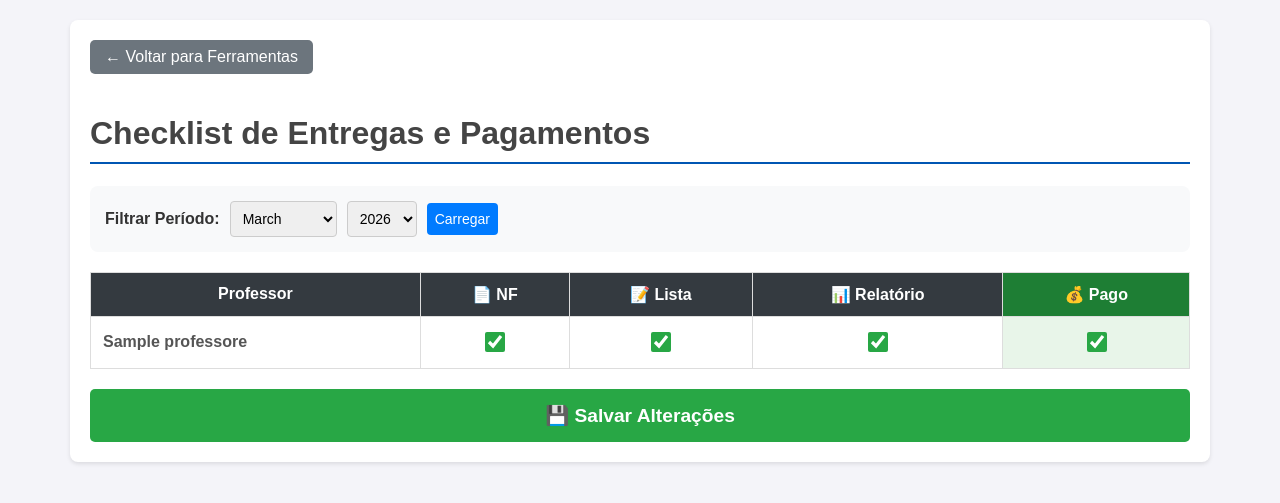
After one commit to TailorKz/Projeto_Gestao_Professores, a Flask app: page /ferramentas/checklist in a window 1280 px wide. The commit adds this page. Shown: the top 503 px of the page. Run offline with Flask 3, Linux system fonts and the light colour scheme; a database or web service that is not in the repository returns one stand-in record (values such as "Sample title"); parts of the project's set-up code (start-up, migrations or seed data) failed here and were passed over; some libraries are stand-ins or nearby versions.

Commit message:
criação da ferramenta de checklist

```diff
--- a/app.py
+++ b/app.py
@@ -972,7 +972,93 @@ def salvar_lote_ginasio():
     db.close()
     conn.close()
     return jsonify({'status': 'sucesso'})
+# --- ROTA DO CHECKLIST MENSAL ---
+@app.route('/ferramentas/checklist')
+def checklist_mensal():
+    # 1. Pega mês e ano da URL ou usa o atual
+    hoje = datetime.date.today()
+    ano = request.args.get('ano', type=int, default=hoje.year)
+    mes = request.args.get('mes', type=int, default=hoje.month)
 
+    conn, db = get_db()
+
+    # 2. Busca todos os professores ativos (ordenados por nome)
+    db.execute("SELECT id, nome, categoria FROM professores ORDER BY nome")
+    professores = db.fetchall()
+
+    # 3. Busca o checklist salvo para esse mês/ano
+    db.execute(
+        "SELECT * FROM checklist_mensal WHERE mes = %s AND ano = %s",
+        (mes, ano)
+    )
+    checklist_db = db.fetchall()
+
+    # Transforma em um dicionário para fácil acesso: { professor_id: {dados...} }
+    checklist_map = {item['professor_id']: item for item in checklist_db}
+
+    db.close()
+    conn.close()
+
+    # 4. Monta a lista final combinando Professor + Status
+    lista_professores = []
+    for prof in professores:
+        # Pega os dados salvos ou cria um padrão "Falso" se não existir ainda
+        dados_salvos = checklist_map.get(prof['id'], {})
+
+        lista_professores.append({
+            'id': prof['id'],
+            'nome': prof['nome'],
+            'categoria': prof['categoria'],
+            'nf_ok': dados_salvos.get('nf_ok', False),
+            'lista_ok': dados_salvos.get('lista_ok', False),
+            'relatorio_ok': dados_salvos.get('relatorio_ok', False),
+            'pago_ok': dados_salvos.get('pago_ok', False)
+        })
+
+    meses = [(m, datetime.date(2000, m, 1).strftime('%B').capitalize()) for m in range(1, 13)]
+
+    return render_template(
+        'checklist.html',
+        professores=lista_professores,
+        anos=[hoje.year-1, hoje.year, hoje.year+1],
+        meses=meses,
+        ano_selecionado=ano,
+        mes_selecionado=mes
+    )
+
+@app.route('/api/checklist/salvar', methods=['POST'])
+def salvar_checklist():
+    dados = request.get_json()
+    ano = dados.get('ano')
+    mes = dados.get('mes')
+    itens = dados.get('itens', []) # Lista com os status de cada professor
+
+    conn, db = get_db()
+
+    for item in itens:
+        prof_id = item['professor_id']
+        nf = item['nf']
+        lista = item['lista']
+        relatorio = item['relatorio']
+        pago = item['pago']
+
+        # Salva ou Atualiza (Upsert)
+        db.execute('''
+            INSERT INTO checklist_mensal (professor_id, mes, ano, nf_ok, lista_ok, relatorio_ok, pago_ok)
+            VALUES (%s, %s, %s, %s, %s, %s, %s)
+            ON CONFLICT (professor_id, mes, ano)
+            DO UPDATE SET
+                nf_ok = EXCLUDED.nf_ok,
+                lista_ok = EXCLUDED.lista_ok,
+                relatorio_ok = EXCLUDED.relatorio_ok,
+                pago_ok = EXCLUDED.pago_ok
+        ''', (prof_id, mes, ano, nf, lista, relatorio, pago))
+
+    conn.commit()
+    db.close()
+    conn.close()
+
+    return jsonify({'status': 'sucesso'})
 if __name__ == '__main__':
     if not os.path.exists(UPLOAD_FOLDER):
         os.makedirs(UPLOAD_FOLDER)
--- a/database.py
+++ b/database.py
@@ -18,6 +18,19 @@ def criar_tabelas():
             CREATE TABLE IF NOT EXISTS professores (
                 id SERIAL PRIMARY KEY, nome TEXT NOT NULL, categoria TEXT NOT NULL,
                 cpf TEXT, cnpj TEXT, dados_bancarios TEXT
+            );
+            -- TABELA DE CHECKLIST MENSAL (NOVA)
+            CREATE TABLE IF NOT EXISTS checklist_mensal (
+                id SERIAL PRIMARY KEY,
+                professor_id INTEGER NOT NULL,
+                mes INTEGER NOT NULL,
+                ano INTEGER NOT NULL,
+                nf_ok BOOLEAN DEFAULT FALSE,
+                lista_ok BOOLEAN DEFAULT FALSE,
+                relatorio_ok BOOLEAN DEFAULT FALSE,
+                pago_ok BOOLEAN DEFAULT FALSE,
+                UNIQUE(professor_id, mes, ano),
+                FOREIGN KEY (professor_id) REFERENCES professores (id) ON DELETE CASCADE
             );
 
             -- TABELA DOCUMENTOS ATUALIZADA (Nova versão simplificada)
--- /dev/null
+++ b/templates/checklist.html
@@ -0,0 +1,133 @@
+<!DOCTYPE html>
+<html lang="pt-br">
+<head>
+    <meta charset="UTF-8">
+    <title>Checklist de Entregas</title>
+    <link rel="icon" href="{{ url_for('static', filename='logo.ico') }}">
+    <style>
+        body { font-family: Arial, sans-serif; background-color: #f4f4f9; color: #333; margin: 0; padding: 20px; }
+        .container { max-width: 1100px; margin: auto; background: white; padding: 20px; border-radius: 8px; box-shadow: 0 2px 4px rgba(0,0,0,0.1); }
+        h1 { color: #444; border-bottom: 2px solid #0056b3; padding-bottom: 10px; }
+        .back-link { display: inline-block; margin-bottom: 20px; padding: 8px 15px; background-color: #6c757d; color: white; text-decoration: none; border-radius: 5px; }
+
+        .filter-bar { background: #f8f9fa; padding: 15px; border-radius: 8px; margin-bottom: 20px; display: flex; gap: 10px; align-items: center; }
+        select, button.filter-btn { padding: 8px; border-radius: 4px; border: 1px solid #ccc; font-size: 14px; }
+        button.filter-btn { background-color: #007bff; color: white; border: none; cursor: pointer; }
+
+        table { width: 100%; border-collapse: collapse; margin-top: 10px; }
+        th, td { border: 1px solid #ddd; padding: 12px; text-align: center; }
+        th { background-color: #343a40; color: white; }
+        td.nome-prof { text-align: left; font-weight: bold; color: #555; }
+        tr:nth-child(even) { background-color: #f2f2f2; }
+
+        /* Checkboxes maiores */
+        input[type="checkbox"] { width: 20px; height: 20px; cursor: pointer; accent-color: #28a745; }
+
+        .btn-salvar {
+            background-color: #28a745; color: white; font-size: 1.2em; font-weight: bold;
+            width: 100%; margin-top: 20px; padding: 15px; border: none; border-radius: 5px; cursor: pointer;
+            transition: background 0.3s;
+        }
+        .btn-salvar:hover { background-color: #218838; }
+
+        .badge { font-size: 0.8em; padding: 2px 6px; border-radius: 4px; color: white; margin-left: 5px; }
+        .badge-cultura { background-color: #17a2b8; }
+        .badge-esporte { background-color: #ffc107; color: black; }
+    </style>
+</head>
+<body>
+    <div class="container">
+        <a href="{{ url_for('ferramentas_pdf') }}" class="back-link">&larr; Voltar para Ferramentas</a>
+        <h1>Checklist de Entregas e Pagamentos</h1>
+
+        <form class="filter-bar" method="get">
+            <label><strong>Filtrar Período:</strong></label>
+            <select name="mes">
+                {% for num, nome in meses %}
+                <option value="{{ num }}" {% if num == mes_selecionado %}selected{% endif %}>{{ nome }}</option>
+                {% endfor %}
+            </select>
+            <select name="ano">
+                {% for y in anos %}
+                <option value="{{ y }}" {% if y == ano_selecionado %}selected{% endif %}>{{ y }}</option>
+                {% endfor %}
+            </select>
+            <button type="submit" class="filter-btn">Carregar</button>
+        </form>
+
+        <table>
+            <thead>
+                <tr>
+                    <th style="width: 30%;">Professor</th>
+                    <th title="Nota Fiscal">📄 NF</th>
+                    <th title="Lista de Presença">📝 Lista</th>
+                    <th title="Relatório Mensal">📊 Relatório</th>
+                    <th title="Pagamento Realizado" style="background-color: #1e7e34;">💰 Pago</th>
+                </tr>
+            </thead>
+            <tbody>
+                {% for p in professores %}
+                <tr class="linha-prof" data-id="{{ p.id }}">
+                    <td class="nome-prof">
+                        {{ p.nome }}
+                        <span class="badge badge-{{ p.categoria|lower }}">{{ p.categoria }}</span>
+                    </td>
+                    <td><input type="checkbox" class="chk-nf" {% if p.nf_ok %}checked{% endif %}></td>
+                    <td><input type="checkbox" class="chk-lista" {% if p.lista_ok %}checked{% endif %}></td>
+                    <td><input type="checkbox" class="chk-relatorio" {% if p.relatorio_ok %}checked{% endif %}></td>
+                    <td style="background-color: #e8f5e9;"><input type="checkbox" class="chk-pago" {% if p.pago_ok %}checked{% endif %}></td>
+                </tr>
+                {% endfor %}
+            </tbody>
+        </table>
+
+        <button onclick="salvarTudo()" class="btn-salvar" id="btnSalvar">💾 Salvar Alterações</button>
+    </div>
+
+    <script>
+        async function salvarTudo() {
+            const btn = document.getElementById('btnSalvar');
+            btn.innerText = "Salvando...";
+            btn.disabled = true;
+
+            const linhas = document.querySelectorAll('.linha-prof');
+            const itens = [];
+
+            linhas.forEach(tr => {
+                itens.push({
+                    professor_id: tr.getAttribute('data-id'),
+                    nf: tr.querySelector('.chk-nf').checked,
+                    lista: tr.querySelector('.chk-lista').checked,
+                    relatorio: tr.querySelector('.chk-relatorio').checked,
+                    pago: tr.querySelector('.chk-pago').checked
+                });
+            });
+
+            // Pega o ano e mes selecionados nos selects
+            const mes = document.querySelector('select[name="mes"]').value;
+            const ano = document.querySelector('select[name="ano"]').value;
+
+            try {
+                const response = await fetch('/api/checklist/salvar', {
+                    method: 'POST',
+                    headers: { 'Content-Type': 'application/json' },
+                    body: JSON.stringify({ mes, ano, itens })
+                });
+
+                if (response.ok) {
+                    alert('Checklist salvo com sucesso!');
+                    location.reload(); // Recarrega para confirmar
+                } else {
+                    alert('Erro ao salvar.');
+                }
+            } catch (error) {
+                console.error(error);
+                alert('Erro de conexão.');
+            } finally {
+                btn.innerText = "💾 Salvar Alterações";
+                btn.disabled = false;
+            }
+        }
+    </script>
+</body>
+</html>
--- a/templates/ferramentas.html
+++ b/templates/ferramentas.html
@@ -102,7 +102,11 @@
             >Controle dos Ginásios</a
           >
         </li>
-
+        <li>
+          <a href="{{ url_for('checklist_mensal') }}"style="background-color: #17a2b8"
+            >Checklist de Entregas</a
+          >
+        </li>
       </ul>
     </div>
   </body>
```
